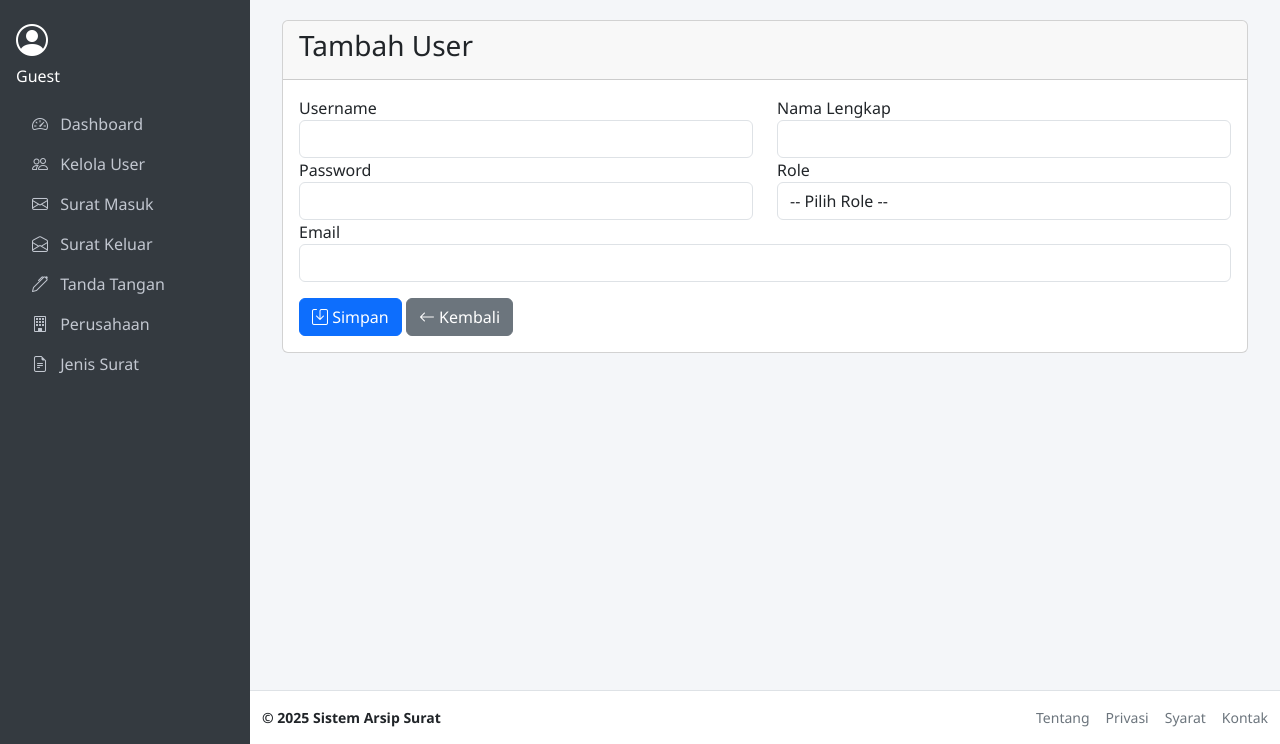
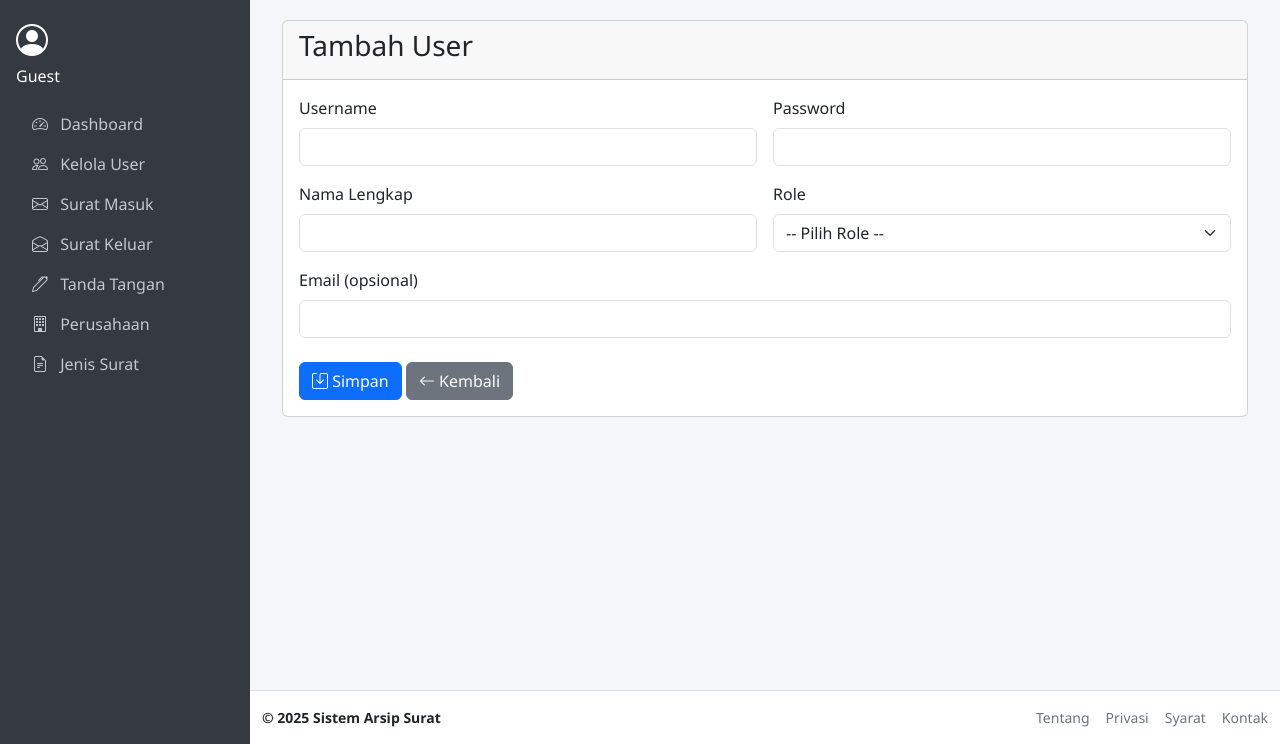
Before and after one commit to Yks889/aplikasi-surat-menyurat, a CodeIgniter 4 app: the page made by app/Views/admin/users/create.php in a window 1280 px wide. Shown: the part 56-800 px from the top of the page. Run offline with PHP 8.4 and a stand-in for CodeIgniter, Linux system fonts and the light colour scheme; the template is opened without the code that fills it, so the values that code supplies are empty; some libraries are stand-ins or nearby versions.

```diff
--- a/app/Views/admin/surat_masuk/create.php
+++ b/app/Views/admin/surat_masuk/create.php
@@ -3,7 +3,7 @@
 <?= $this->section('content') ?>
 <div class="card">
     <div class="card-header">
-        <h3 class="card-title">Tambah Surat Masuk</h3>
+        <h3 class="card-title fs-5">Tambah Surat Masuk</h3>
     </div>
     <div class="card-body">
         <form action="/admin/surat-masuk/simpan" method="post" enctype="multipart/form-data">
@@ -21,7 +21,7 @@
                     </div>
 
                     <div class="form-group">
-                        <label for="perusahaan_id">Perusahaan</label>
+                        <label for="perusahaan_id">Kepada Perusahaan</label>
                         <select class="form-control <?= ($validation->hasError('perusahaan_id')) ? 'is-invalid' : '' ?>"
                             id="perusahaan_id" name="perusahaan_id">
                             <option value="">-- Pilih Perusahaan --</option>
--- a/app/Views/admin/users/create.php
+++ b/app/Views/admin/users/create.php
@@ -1,6 +1,8 @@
 <?= $this->extend('layouts/admin') ?>
 
 <?= $this->section('content') ?>
+<?php $validation = session('validation') ?? \Config\Services::validation(); ?>
+
 <div class="card">
     <div class="card-header">
         <h3 class="card-title">Tambah User</h3>
@@ -9,41 +11,40 @@
         <form action="/admin/users/simpan" method="post">
             <?= csrf_field() ?>
 
-            <div class="row">
+            <div class="row g-3">
                 <div class="col-md-6">
-                    <div class="form-group">
-                        <label for="username">Username</label>
-                        <input type="text" class="form-control <?= ($validation->hasError('username')) ? 'is-invalid' : '' ?>"
-                            id="username" name="username" value="<?= old('username') ?>">
+                    <label for="username" class="form-label">Username</label>
+                    <input type="text" name="username" id="username"
+                        value="<?= old('username') ?>"
+                        class="form-control <?= $validation->hasError('username') ? 'is-invalid' : '' ?>">
                     <div class="invalid-feedback">
                         <?= $validation->getError('username') ?>
                     </div>
                 </div>
 
-                    <div class="form-group">
-                        <label for="password">Password</label>
-                        <input type="password" class="form-control <?= ($validation->hasError('password')) ? 'is-invalid' : '' ?>"
-                            id="password" name="password">
+                <div class="col-md-6">
+                    <label for="password" class="form-label">Password</label>
+                    <input type="password" name="password" id="password"
+                        class="form-control <?= $validation->hasError('password') ? 'is-invalid' : '' ?>">
                     <div class="invalid-feedback">
                         <?= $validation->getError('password') ?>
                     </div>
                 </div>
-                </div>
 
                 <div class="col-md-6">
-                    <div class="form-group">
-                        <label for="full_name">Nama Lengkap</label>
-                        <input type="text" class="form-control <?= ($validation->hasError('full_name')) ? 'is-invalid' : '' ?>"
-                            id="full_name" name="full_name" value="<?= old('full_name') ?>">
+                    <label for="full_name" class="form-label">Nama Lengkap</label>
+                    <input type="text" name="full_name" id="full_name"
+                        value="<?= old('full_name') ?>"
+                        class="form-control <?= $validation->hasError('full_name') ? 'is-invalid' : '' ?>">
                     <div class="invalid-feedback">
                         <?= $validation->getError('full_name') ?>
                     </div>
                 </div>
 
-                    <div class="form-group">
-                        <label for="role">Role</label>
-                        <select class="form-control <?= ($validation->hasError('role')) ? 'is-invalid' : '' ?>"
-                            id="role" name="role">
+                <div class="col-md-6">
+                    <label for="role" class="form-label">Role</label>
+                    <select name="role" id="role"
+                        class="form-select <?= $validation->hasError('role') ? 'is-invalid' : '' ?>">
                         <option value="">-- Pilih Role --</option>
                         <option value="admin" <?= old('role') == 'admin' ? 'selected' : '' ?>>Admin</option>
                         <option value="operator" <?= old('role') == 'operator' ? 'selected' : '' ?>>Operator</option>
@@ -53,19 +54,19 @@
                         <?= $validation->getError('role') ?>
                     </div>
                 </div>
-                </div>
-            </div>
 
-            <div class="form-group">
-                <label for="email">Email</label>
-                <input type="email" class="form-control <?= ($validation->hasError('email')) ? 'is-invalid' : '' ?>"
-                    id="email" name="email" value="<?= old('email') ?>">
+                <div class="col-md-12">
+                    <label for="email" class="form-label">Email (opsional)</label>
+                    <input type="email" name="email" id="email"
+                        value="<?= old('email') ?>"
+                        class="form-control <?= $validation->hasError('email') ? 'is-invalid' : '' ?>">
                     <div class="invalid-feedback">
                         <?= $validation->getError('email') ?>
                     </div>
                 </div>
+            </div>
 
-            <div class="form-group mt-3">
+            <div class="mt-4">
                 <button type="submit" class="btn btn-primary">
                     <i class="bi bi-save"></i> Simpan
                 </button>
```
Also changed, not shown: app/Controllers/admin/UserManagement.php (+43 -36 lines), app/Language/id/Validation.php (added, +45 -0 lines), public/uploads/surat_keluar/1751956855_cd429306eeb718c438b9.png (added), public/uploads/surat_keluar/1751957990_f8fe4bb5963c007b4ce9.png (added), public/uploads/surat_keluar/1751958797_8a9beb802c988fa7b3f6.png (added), public/uploads/surat_keluar/1751958828_85d0d1596609aeb5c8ec.png (added), public/uploads/surat_keluar/1751961114_521125eec8dc2214138b.png (added). Lines whose indentation alone changed are shown as unchanged.
